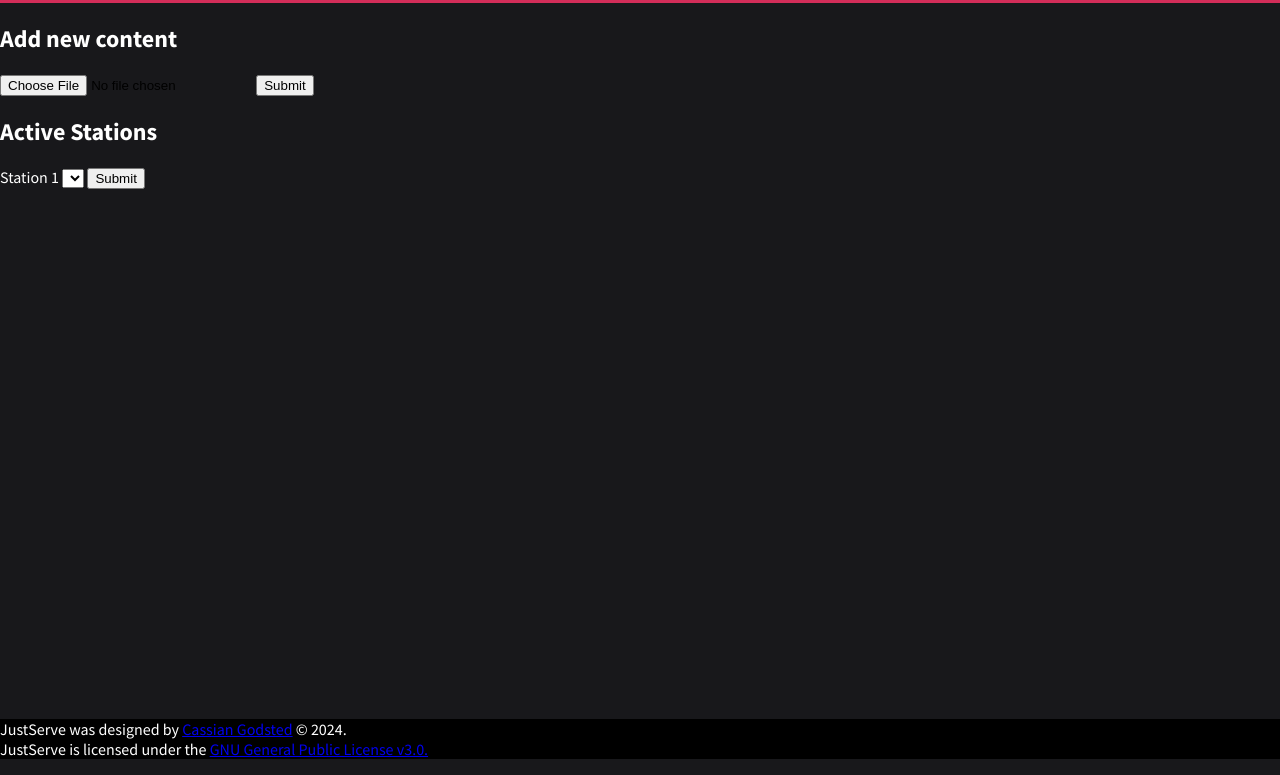
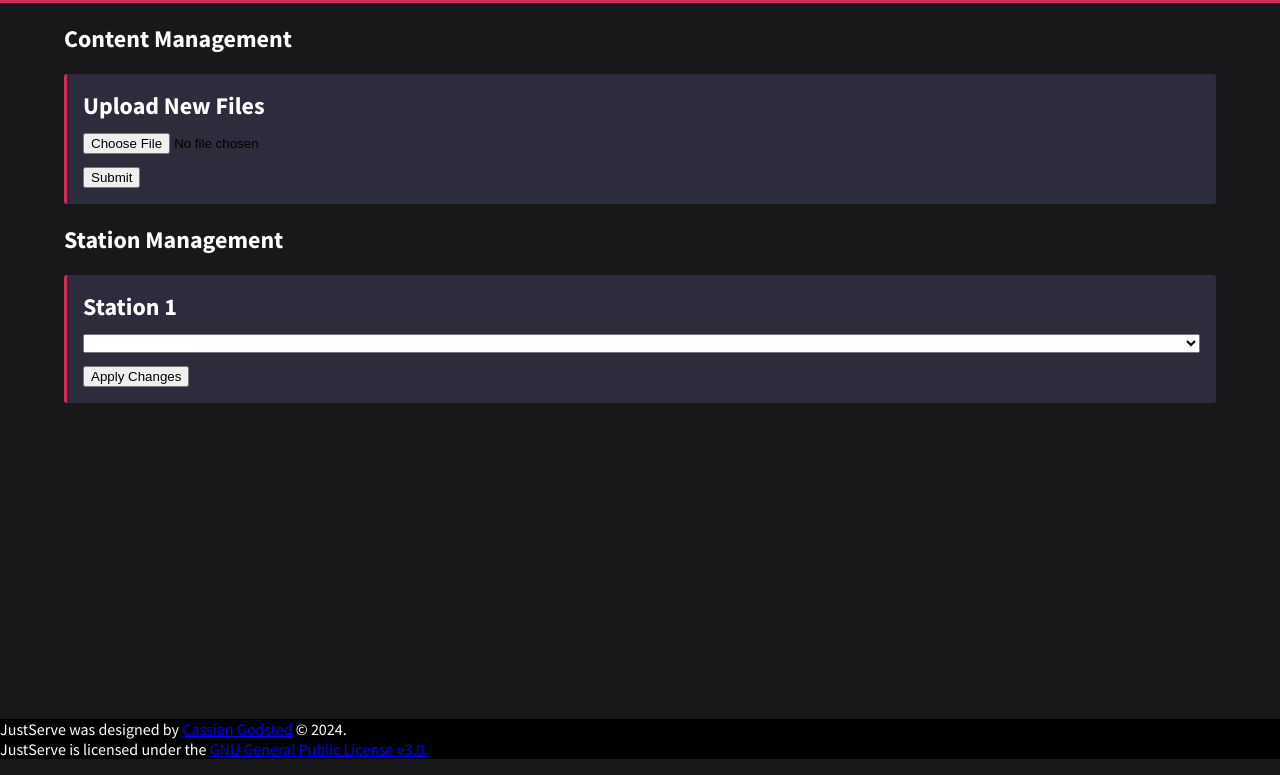
Before and after one commit to cassiancc/JustServe, a website: page frontend/index.html in a window 1280 px wide. Shown: the part 72-847 px from the top of the page. Drawn offline with Linux system fonts and the light colour scheme.

Commit message:
CSS styling changes

```diff
--- a/css/dark.css
+++ b/css/dark.css
@@ -2,6 +2,7 @@
     --white: #fff;
     --black: #000;
     --body: #18181B;
+    --section: #3c3c5893;
     --red: #d22d59;
 }
 
--- a/css/frontend.css
+++ b/css/frontend.css
@@ -34,6 +34,43 @@ header h1 {
     margin: 0;
 }
 
+.station-div {
+    background-color: var(--section);
+    display: flex;
+    flex-direction: column;
+    border-left: var(--red) solid 3px;
+    padding: 1em;
+    border-radius: 3px;
+}
+
+#new-content form {
+    display: flex;
+    flex-direction: column;
+}
+
+.station-div label {
+    font-size: 1.5em;
+    margin-bottom: .5em;
+    font-weight: bold;
+
+}
+
+.station-div a {
+    color: var(--white);
+    text-decoration: none;
+
+}
+
+#submit-changes, #upload-changes {
+    margin-top: 1em;
+    width: fit-content;
+}
+
+main {
+    width: 90%;
+    margin: auto;
+}
+
 
 p, h1, label, h2 {
     color: var(--white);
--- a/frontend/index.html
+++ b/frontend/index.html
@@ -1,7 +1,7 @@
 <!DOCTYPE html>
 <html>
     <head>
-        <title>JustServe</title>
+        <title>JustServe Digital Signage</title>
         <link rel="stylesheet" href="http://localhost:5500/css/frontend.css">
         <link rel="stylesheet" href="http://localhost:5500/css/dark.css">
         <link rel="stylesheet" href="http://localhost:5500/css/desktop.css">
@@ -9,22 +9,30 @@
     </head>
     <body>
         <header>
-            <h1>JustServe</h1>
+            <h1>JustServe Digital Signage</h1>
         </header>
         <main>
-            <h2>Add new content</h2>
+            <h2>Content Management</h2>
+            <div id="new-content" class="station-div">
                 <form action="http://localhost:3000/upload" method="post" enctype="multipart/form-data">
+                    <label for="file">Upload New Files</label>
                     <input type="file" name="file" id="file">
-                <input type="submit" value="Submit">
+                    <input id="upload-changes" type="submit" value="Submit">
                 </form>
+            </div>
             <div>
-                <h2>Active Stations</h2>
+                <h2>Station Management</h2>
                 <form action="http://localhost:3000/change" method="post" enctype="multipart/form-data">
-                    <label for="station-1">Station 1    </label>
+                    <div class="station-div">
+                        <label for="station-1"><a href="http://127.0.0.1:5500/" target="_blank" rel="noopener noreferrer">Station 1</a> </label>
                         <select name="station1" id="station1">
                             {{files}}
                         </select>
-                    <input type="submit" value="Submit">
+                        <input id="submit-changes" type="submit" value="Apply Changes">
+
+                    </div>
+
+
 
                 </form>
             </div>
```
Lines whose indentation alone changed are shown as unchanged.
